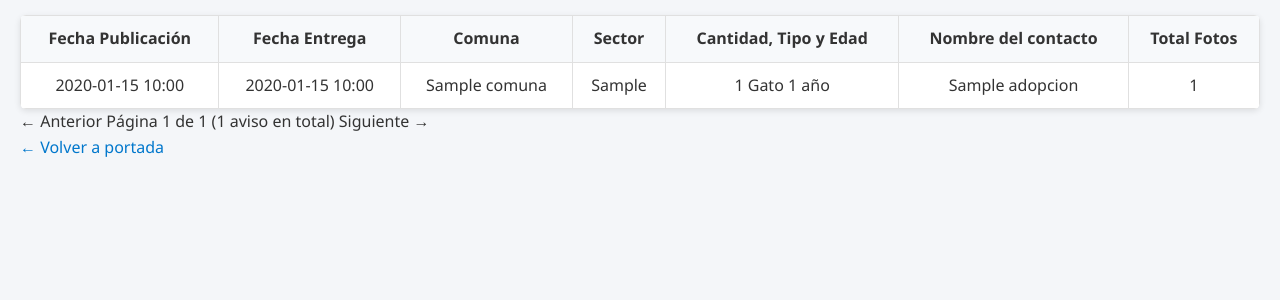
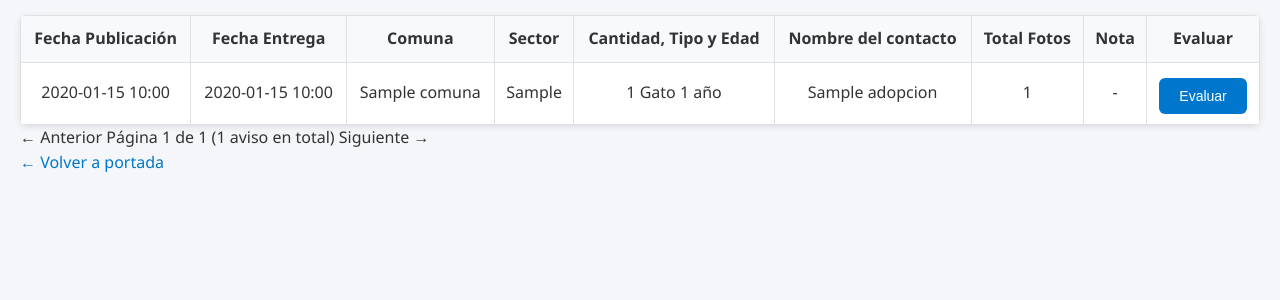
Before and after one commit to ibAbi-serendipity/desarrollo_web_abigail_llana, a Flask app: page /listado in a window 1280 px wide. Shown: the part 71-371 px from the top of the page. Run offline with Flask 3, Linux system fonts and the light colour scheme; tables that the repository leaves empty or names only in its code hold one stand-in row (values such as "Sample post"); parts of the project's set-up code (start-up, migrations or seed data) failed here and were passed over.

Commit message:
Update listado

```diff
--- a/templates/listado.html
+++ b/templates/listado.html
@@ -19,15 +19,23 @@
                 <th>Cantidad, Tipo y Edad</th>
                 <th>Nombre del contacto</th>
                 <th>Total Fotos</th>
+                <th>Nota</th>
+                <th>Evaluar</th>
             </tr>
         </thead>
         <tbody>
             {% for aviso in avisos.items %}
-            <tr onclick="window.location='{{ url_for('detalle', aviso_id=aviso.id) }}'" style="cursor: pointer;" data-aviso-id="{{ aviso.id }}">
+            <tr
+                onclick="window.location='{{ url_for('detalle', aviso_id=aviso.id) }}'"
+                style="cursor: pointer;"
+                data-aviso-id="{{ aviso.id }}"
+            >
+
                 <td>{{ aviso.fecha_ingreso.strftime('%Y-%m-%d %H:%M') }}</td>
                 <td>{{ aviso.fecha_entrega.strftime('%Y-%m-%d %H:%M') }}</td>
                 <td>{{ aviso.comuna.nombre }}</td>
                 <td>{{ aviso.sector if aviso.sector else '-' }}</td>
+
                 <td>
                     {{ aviso.cantidad }}
                     {{ 'Gato' if aviso.tipo == 'gato' else 'Perro' }}{{ 's' if aviso.cantidad > 1 else '' }}
@@ -38,8 +46,16 @@
                         mes{{ 'es' if aviso.edad > 1 else '' }}
                     {% endif %}
                 </td>
+
                 <td>{{ aviso.nombre }}</td>
                 <td>{{ aviso.fotos|length }}</td>
+
+                <!--NOTA -->
+                <td><span id="nota-{{ aviso.id }}">-</span></td>
+
+                <td>
+                    <button onclick="evaluar(event, {{ aviso.id }})">Evaluar</button>
+                </td>
             </tr>
             {% endfor %}
         </tbody>
@@ -72,4 +88,7 @@
 <footer>
     <a href="{{ url_for('index') }}">← Volver a portada</a>
 </footer>
+
+<script src="{{ url_for('static', filename='js/notas.js') }}"></script>
+
 {% endblock %}
```
